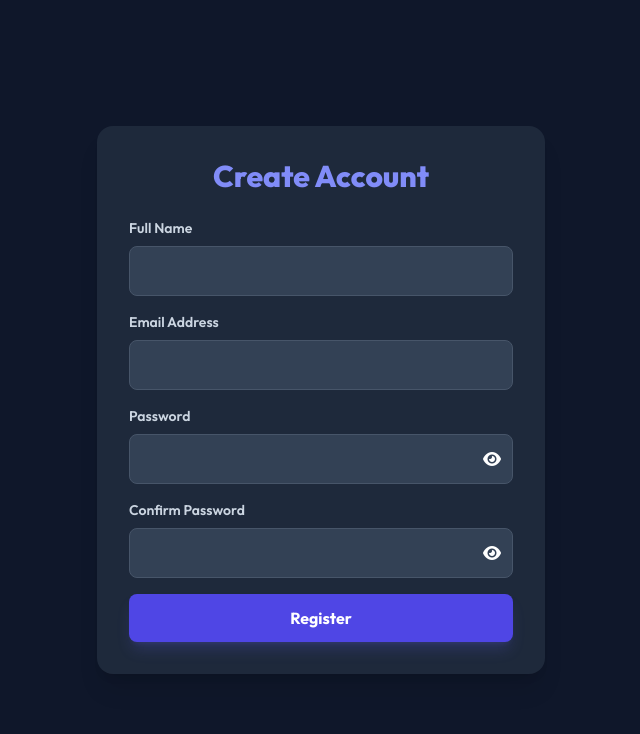
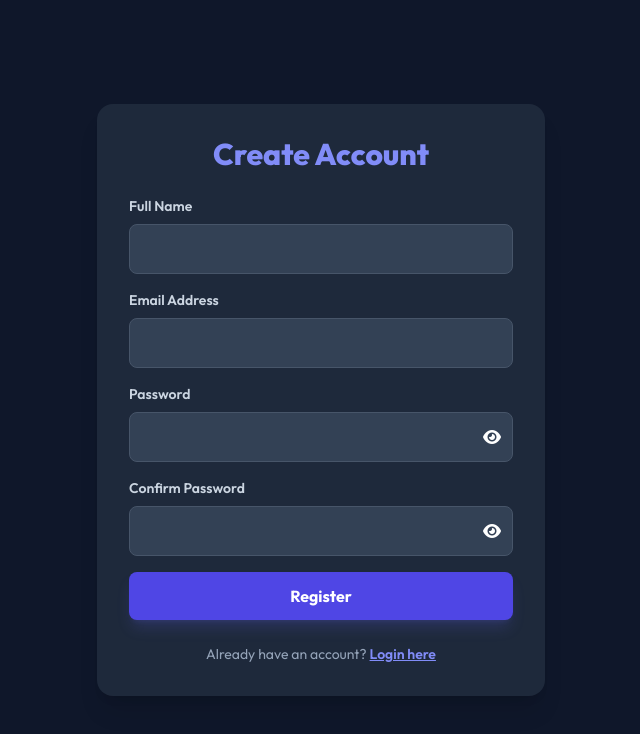
Before and after one commit to Jenil1210/Car_Dealership_Inventory_System, a React (Vite) app in the folder frontend/: page /register in a window 1280 px wide. Shown: the top 734 px of the page, without its empty margins (319-959 px from the left). Built offline with nearby package versions, Linux system fonts and the light colour scheme; no server answers.

Commit message:
feat: Add navigation links between login and register forms
Co-authored-by: Antigravity (Google DeepMind) <AI@users.noreply.github.com>

```diff
--- a/frontend/src/pages/Login.jsx
+++ b/frontend/src/pages/Login.jsx
@@ -88,6 +88,12 @@
             {loading ? 'Logging in...' : 'Login'}
           </button>
         </form>
+        <p className="mt-6 text-center text-sm text-slate-400">
+          Don't have an account?{' '}
+          <a href="/register" className="text-indigo-400 hover:text-indigo-300 font-semibold transition-colors underline">
+            Register here
+          </a>
+        </p>
       </div>
     </div>
   );
--- a/frontend/src/pages/Register.jsx
+++ b/frontend/src/pages/Register.jsx
@@ -134,6 +134,12 @@
             {loading ? 'Creating Account...' : 'Register'}
           </button>
         </form>
+        <p className="mt-6 text-center text-sm text-slate-400">
+          Already have an account?{' '}
+          <a href="/login" className="text-indigo-400 hover:text-indigo-300 font-semibold transition-colors underline">
+            Login here
+          </a>
+        </p>
       </div>
     </div>
   );
```
